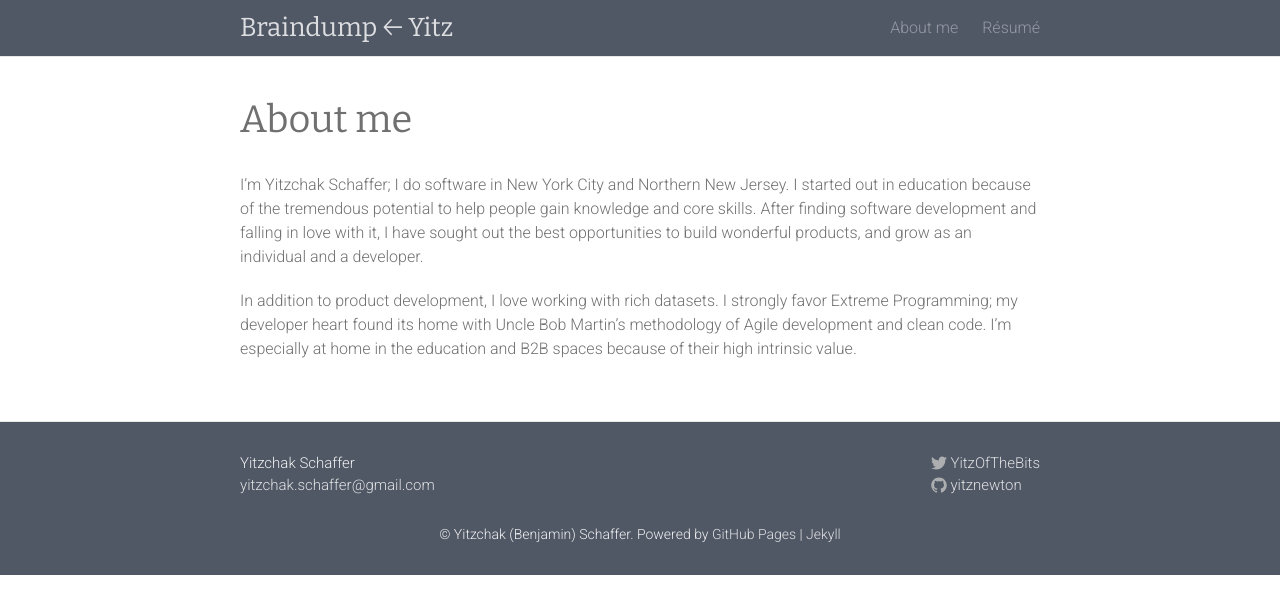
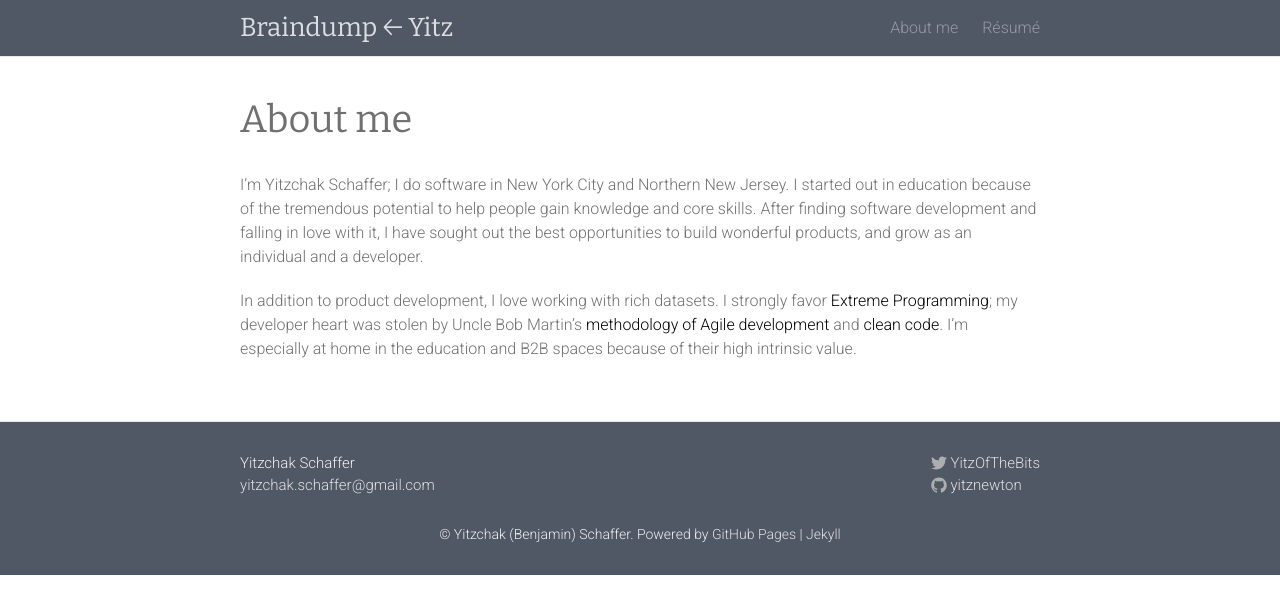
Before and after one commit to yitznewton/yitznewton.github.io, a Jekyll site: the page built from about.md, in a window 1280 px wide. Shown: the top 614 px of the page. Built offline with Jekyll 4.4.1, drawn with Linux system fonts in a browser that asks for light colours.

Commit message:
update About me

```diff
--- a/about.md
+++ b/about.md
@@ -11,7 +11,14 @@ and falling in love with it, I have sought out the best opportunities to build
 wonderful products, and grow as an individual and a developer.
 
 In addition to product development, I love working with rich datasets. I
-strongly favor Extreme Programming; my developer heart found its home with
-Uncle Bob Martin's methodology of Agile development and clean code. I’m
+strongly favor
+[Extreme Programming](http://www.amazon.com/Extreme-Programming-Explained-Embrace-Change/dp/0321278658);
+my developer heart was stolen by
+Uncle Bob Martin's
+[methodology of Agile development](http://www.amazon.com/Software-Development-Principles-Patterns-Practices/dp/0135974445)
+and
+[clean](http://www.amazon.com/Clean-Code-Handbook-Software-Craftsmanship/dp/0132350882)
+[code](https://cleancoders.com/).
+I’m
 especially at home in the education and B2B spaces because of their high
 intrinsic value.
```
